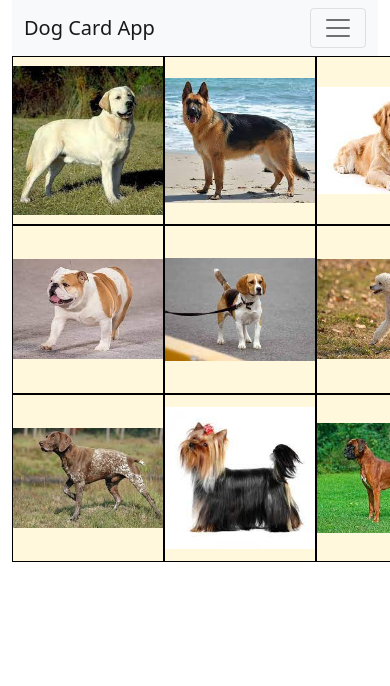
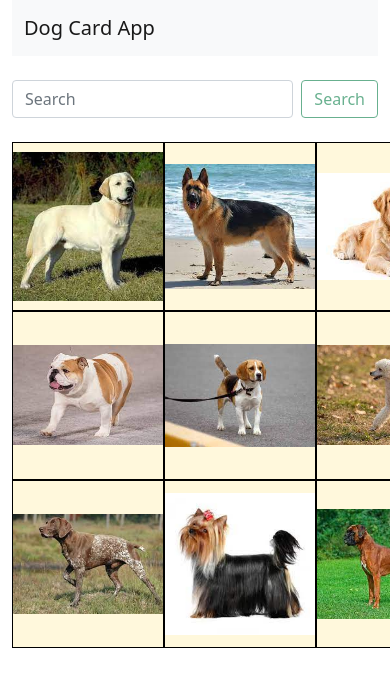
Before and after one commit to Danielhoifodt/Dog-app, a React (Create React App) app: page / in a window 390 px wide. Shown: the top 686 px of the page. Built offline with nearby package versions, Linux system fonts and the light colour scheme.

Commit message:
Refaktorering
- Flytt søk til egen komponent
- Disable knapp hvis søkefeltet er tomt
- Vis feilmelding om tekstfelt er tomt eller ikke har bokstaver (bruker regex)
- Destrukturering
- Fjernet hamburger meny som gjør ingenting (skjule søkefelt?)
- Forbedre søk

```diff
--- a/src/App.js
+++ b/src/App.js
@@ -1,6 +1,7 @@
 import { useState } from 'react';
 import Header from './components/Header';
-import Dogs from './components/Dogs';
+import ListDogs from './components/ListDogs';
+import Search from './components/Search';
 
 import dogData from './data/dogdata.json';
 
@@ -48,8 +49,9 @@ function App() {
 
   return (
     <div className="container">
-      <Header search={setSearchTerm} />
-      <Dogs toggle={toggleFlipped} dogs={filteredDogs} />
+      <Header />
+      <Search setSearchTerm={setSearchTerm}/>
+      <ListDogs toggle={toggleFlipped} dogs={filteredDogs} />
     </div>
   );
 }
--- a/src/components/Dogs.js
+++ /dev/null
@@ -1,29 +0,0 @@
-import Dog from './Dog';
-
-const Dogs = ({ dogs, toggle }) => {
-  return (
-    <div className="windowWrapper">
-      {dogs.map((item) => {
-        return (
-          <Dog
-            key={item.id}
-            breed={item.breed}
-            photo={item.photo}
-            flipped={item.flipped}
-            locked={item.locked}
-            intelligence={item.intelligence}
-            id={item.id}
-            toggle={toggle}
-            uiData={
-              item.flipped === true
-                ? { border: '3px solid green' }
-                : { border: '1px solid black' }
-            }
-          />
-        );
-      })}
-    </div>
-  );
-};
-
-export default Dogs;
--- a/src/components/Header.js
+++ b/src/components/Header.js
@@ -1,43 +1,8 @@
-const Header = ({ search }) => {
-  const submitSearch = (event) => {
-    event.preventDefault();
-    let button = document.getElementById("search").value;
-    search(button);
-  };
-
+const Header = () => {
   return (
     <nav className="navbar navbar-expand-lg navbar-light bg-light">
       <div className="container-fluid">
         <div className="navbar-brand">Dog Card App</div>
-        <button
-          className="navbar-toggler"
-          type="button"
-          data-bs-toggle="collapse"
-          data-bs-target="#navbarSupportedContent"
-          aria-controls="navbarSupportedContent"
-          aria-expanded="false"
-          aria-label="Toggle navigation"
-        >
-          <span className="navbar-toggler-icon"></span>
-        </button>
-        <div className="collapse navbar-collapse" id="navbarSupportedContent">
-          <form className="d-flex">
-            <input
-              className="form-control me-2"
-              id="search"
-              type="search"
-              placeholder="Search"
-              aria-label="Search"
-            />
-            <button
-              className="btn btn-outline-success"
-              type="submit"
-              onClick={submitSearch}
-            >
-              Search
-            </button>
-          </form>
-        </div>
       </div>
     </nav>
   );
--- /dev/null
+++ b/src/components/ListDogs.js
@@ -0,0 +1,29 @@
+import SingleDog from './SingleDog';
+
+const Dogs = ({ dogs, toggle }) => {
+  return (
+    <div className="windowWrapper mt-4">
+      {dogs.map(({ id, breed, photo, flipped, locked, intelligence }) => {
+        return (
+          <SingleDog
+            key={id}
+            breed={breed}
+            photo={photo}
+            flipped={flipped}
+            locked={locked}
+            intelligence={intelligence}
+            id={id}
+            toggle={toggle}
+            uiData={
+              flipped === true
+                ? { border: '3px solid green' }
+                : { border: '1px solid black' }
+            }
+          />
+        );
+      })}
+    </div>
+  );
+};
+
+export default Dogs;
--- /dev/null
+++ b/src/components/Search.js
@@ -0,0 +1,53 @@
+import { useState } from 'react';
+import { Alert } from 'react-bootstrap';
+
+const Search = ({ setSearchTerm }) => {
+  const [search, setSearch] = useState();
+  const [error, setError] = useState();
+
+  const onlyText = (input) => {
+    const letterRegex = /^[a-zA-Z]+$/;
+    return letterRegex.test(input);
+  };
+
+  const submitSearch = (event) => {
+    event.preventDefault();
+    // Check if the input has text and only contains text
+    if (search.length !== 0 && onlyText(search)) {
+      setSearchTerm(search);
+    } else {
+      setError('Search input can only be text');
+    }
+  };
+  return (
+    <>
+      <div className="mt-4" id="navbarSupportedContent">
+        {error && (
+          <div className="mt-4">
+            <Alert variant="danger">{error}</Alert>
+          </div>
+        )}
+        <form className="d-flex">
+          <input
+            onChange={(input) => setSearch(input.target.value)}
+            className="form-control me-2"
+            id="search"
+            type="search"
+            placeholder="Search"
+            aria-label="Search"
+          />
+          <button
+            disabled={!search}
+            className="btn btn-outline-success"
+            type="submit"
+            onClick={submitSearch}
+          >
+            Search
+          </button>
+        </form>
+      </div>
+    </>
+  );
+};
+
+export default Search;
--- a/src/components/Dog.js
+++ b/src/components/SingleDog.js
@@ -1,4 +1,4 @@
-const Dog = ({
+const SingleDog = ({
   photo,
   breed,
   flipped,
@@ -31,4 +31,4 @@ const Dog = ({
   );
 };
 
-export default Dog;
+export default SingleDog;
```
